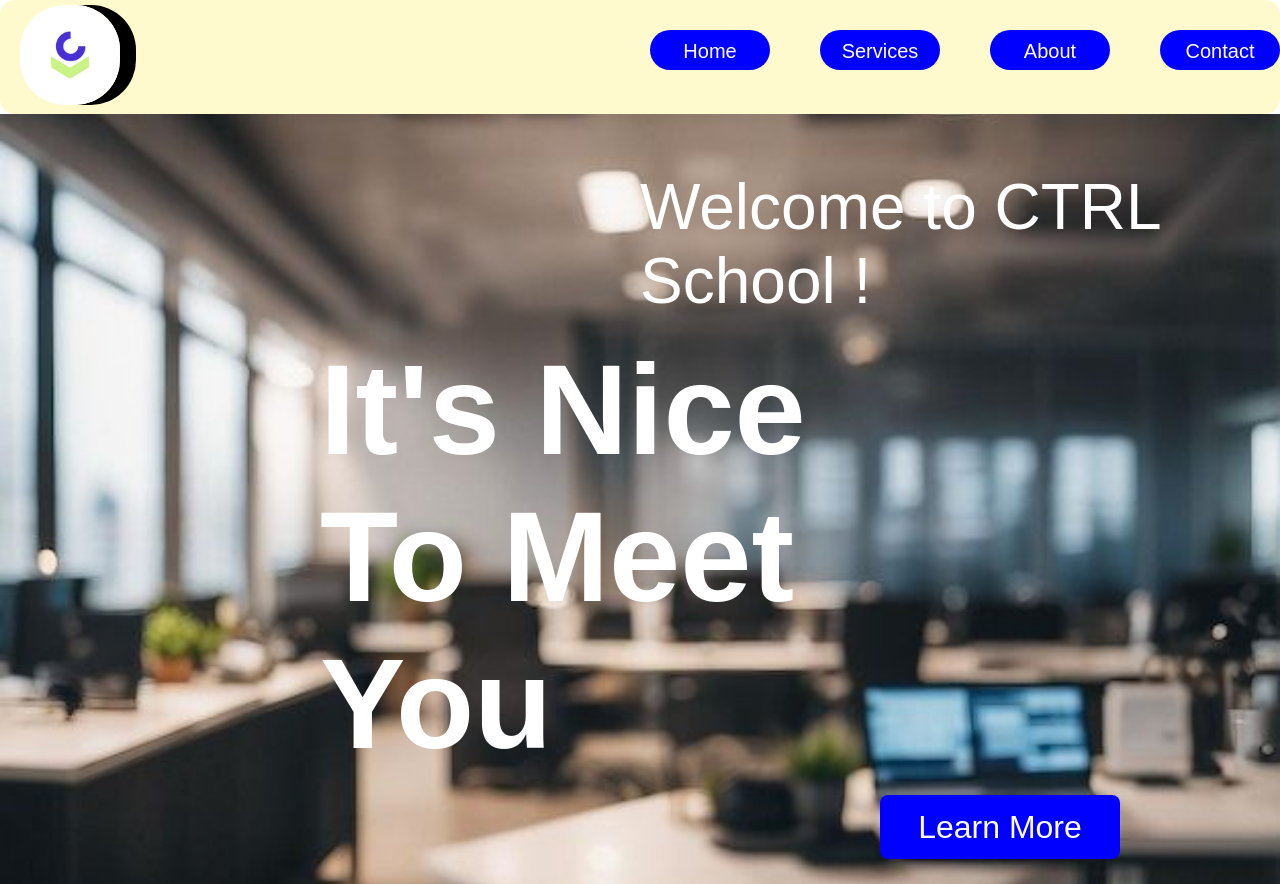
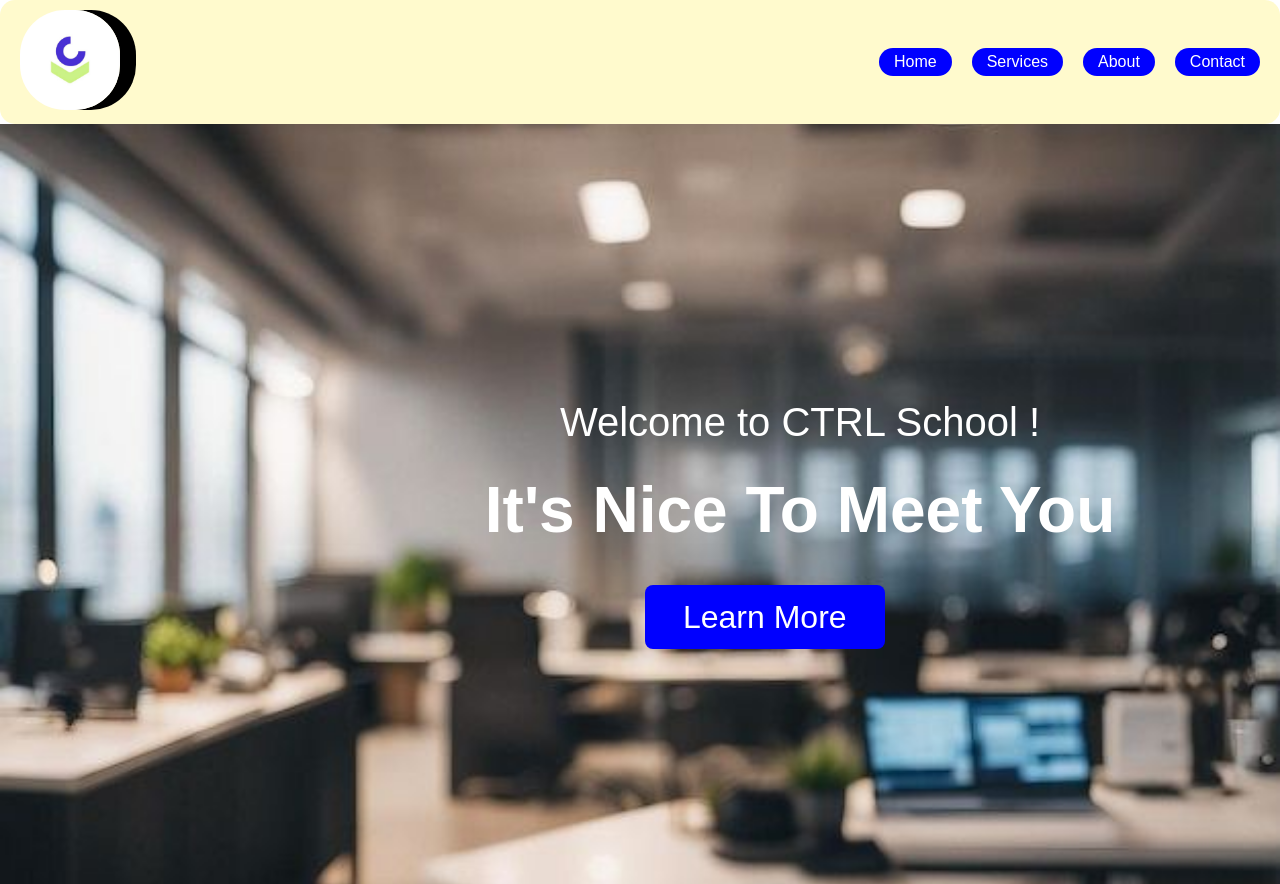
Before and after one commit to destinyemerie55-lgtm/groupproject, a plain HTML site: page index.html in a window 1280 px wide. Shown: the top 884 px of the page. Drawn offline with Linux system fonts and the light colour scheme.

Commit message:
third commit

```diff
--- a/index.css
+++ b/index.css
@@ -4,21 +4,20 @@
     font-family: Arial, Helvetica, sans-serif;
 }
 
-#navbar{
+#navbar {
     display: flex;
     justify-content: space-between;
-    padding-left: 20px;
-    padding-top: 5px;
-    padding-bottom: 5px;
+    align-items: center;
+    padding: 10px 20px;
     background: lemonchiffon;
     border-radius: 15px;
+    flex-wrap: wrap;
 }
 
-.menubar{
+.menubar {
     display: flex;
-    gap: 50px;
-    padding-top: 25px;
-
+    gap: 20px;
+    flex-wrap: wrap;
 }
 
 .menu a{
@@ -26,19 +25,14 @@
     color: white;
 }
 
-.menu{
+.menu {
     background: blue;
     border-radius: 20px;
-    width: 120px;
-    height: 30px;
+    padding: 5px 15px;
     text-align: center;
-    padding-top: 10px;
-    font-size: 20px;
-    font-family: Arial;
+    font-size: 1rem;
     cursor: pointer;
     color: white;
-
-
 }
 
 .menu:hover{
@@ -59,17 +53,16 @@
     box-shadow: black 1rem 0;
 }
 
-.content{
+.content {
+    display: flex;
+    flex-direction: column;
+    justify-content: center;
+    align-items: center;
+    text-align: center;
     height: 100vh;
+    background: url(./images/background.jpg) center/cover no-repeat;
     color: white;
-    background: url(./images/background.jpg);
-    background-position: center;
-    background-repeat: no-repeat;
-    background-size: cover;
-    position: relative;
-    align-content: center;
 }
-
 .btxt{
     display: flex;
     flex-direction: column;
@@ -77,20 +70,18 @@
     margin-left: 20rem;
 }
 
-.itxt{
-    font-size: 4rem;
-    margin-left: 20rem;
-}
+.itxt {
+     font-size: 2.5rem; margin-bottom: 10px;
+    }
 
-.stxt{
-    font-size: 8rem;
-    margin-right: 20rem;
-}
+.stxt {
+     font-size: 4rem; margin-bottom: 20px;
+    }
 
 .cbtn{
     width: 15rem;
     height: 4rem;
-    margin-left: 35rem;
+    margin-left: 10rem;
     border-radius: 0.5rem;
     border: 1rem ;
     font-size: 2rem;
@@ -127,7 +118,6 @@
 
 .sec{
     display: flex;
-    flex-direction: row;
     gap: 70px;
     margin-top: 5rem;
     margin-left: 10rem;
@@ -230,6 +220,7 @@
 
 .tpic{
     display: flex;
+    flex-wrap: wrap;
     justify-content: center;
     margin-top: 3rem;
     gap: 10rem;
@@ -283,10 +274,11 @@
 
 form{
     display: flex;
-    height: 600px;
     flex-direction: column;
-    justify-content: center;
-    margin-left: 600px;
+    gap: 1rem;
+    max-width: 500px;
+    margin: 0 auto;
+
 }
 
 .omo2{
@@ -308,7 +300,7 @@ form{
     font-size: 40px;
     font-weight: 65px;
     font-family: Arial, Helvetica, sans-serif;
-    margin-left: 400px;
+    margin: 0 auto;
     background: red;
     border: solid red 1px;
     color: white;
```
Also changed, not shown: index.html (+1 -0 lines).
